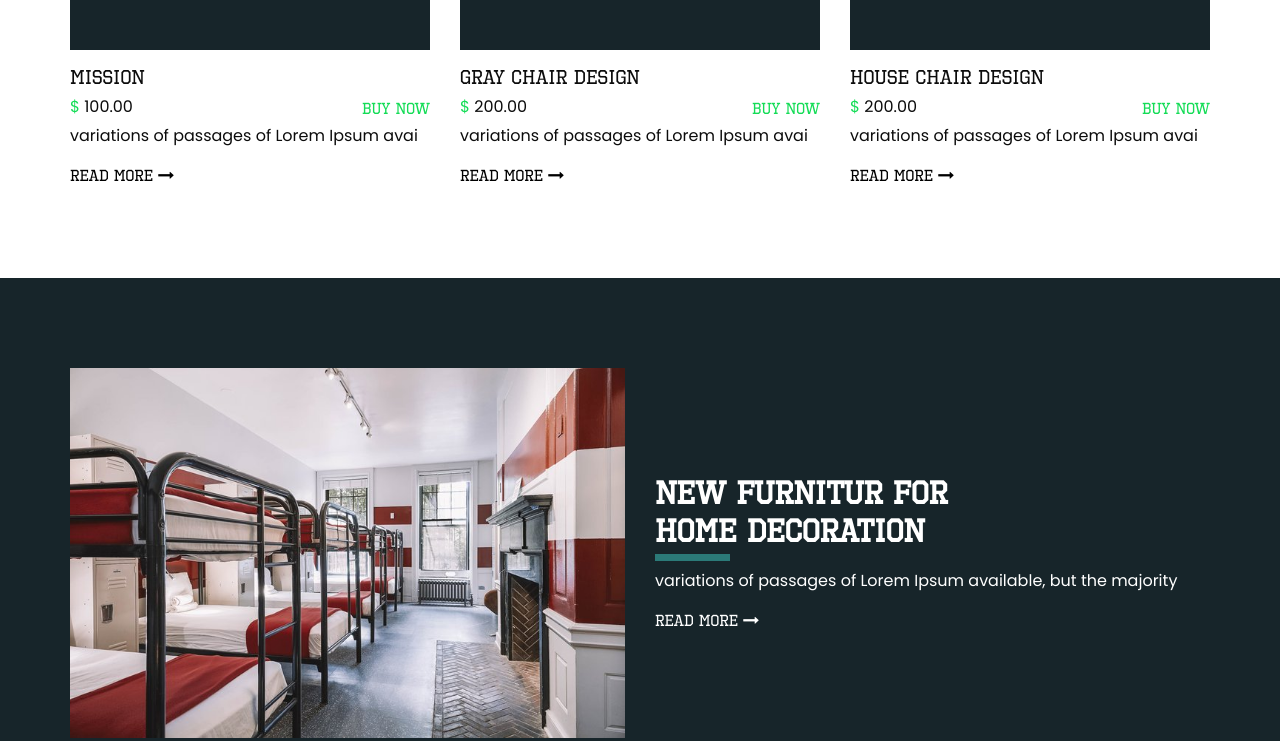
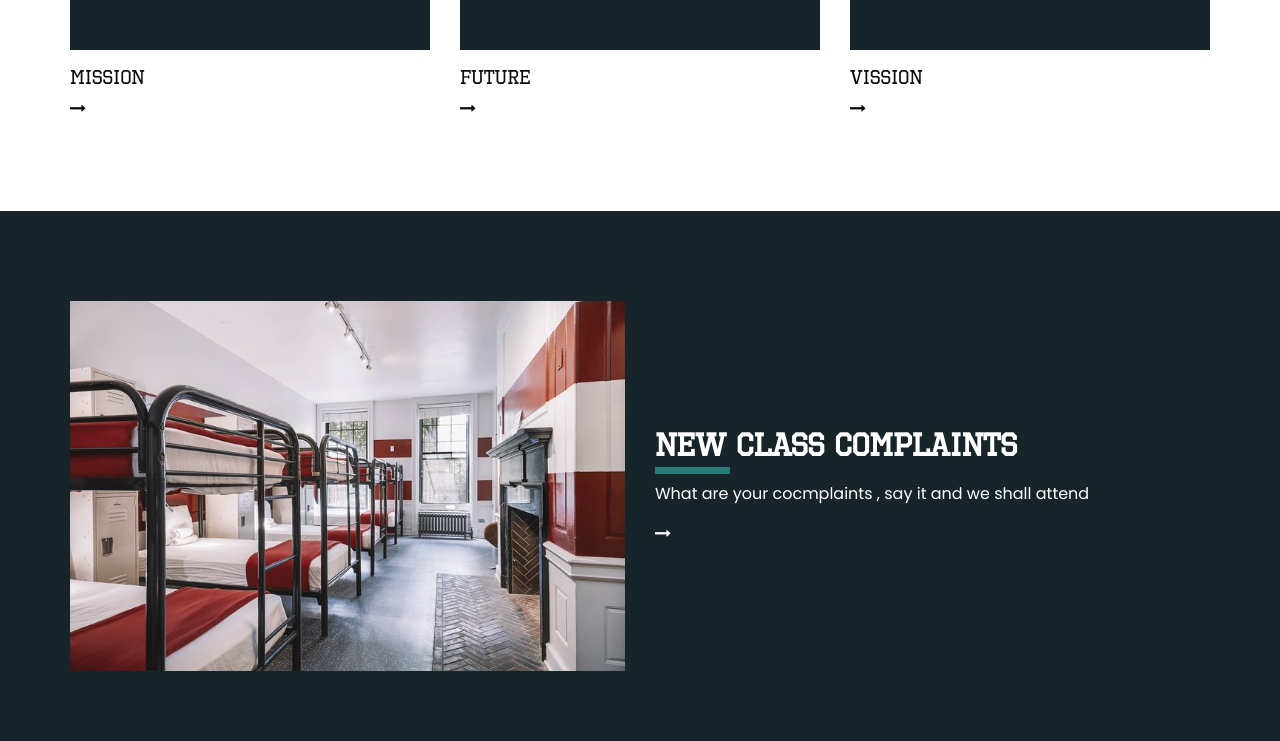
Before and after one commit to khalix4/Eternity, a plain HTML site: page index.html in a window 1280 px wide. Shown: the part 1969-2710 px from the top of the page. Drawn offline with nearby package versions, Linux system fonts and the light colour scheme; some packages are replaced by stand-ins of ours; a web font is replaced by a local one.

Commit message:
added things

```diff
--- a/index.html
+++ b/index.html
@@ -233,21 +233,6 @@
               <h5>
                MISSion
               </h5>
-              <div class="price_box">
-                <h6 class="price_heading">
-                  <span>$</span> 100.00
-                </h6>
-                <a href="">
-                  Buy Now
-                </a>
-              </div>
-              <p>
-                variations of passages of Lorem Ipsum avai
-              </p>
-              <a href="">
-                <span>
-                  Read More
-                </span>
                 <i class="fa fa-long-arrow-right" aria-hidden="true"></i>
               </a>
             </div>
@@ -260,23 +245,8 @@
             </div>
             <div class="detail-box">
               <h5>
-                Gray Chair Design
+                FUTURE
               </h5>
-              <div class="price_box">
-                <h6 class="price_heading">
-                  <span>$</span> 200.00
-                </h6>
-                <a href="">
-                  Buy Now
-                </a>
-              </div>
-              <p>
-                variations of passages of Lorem Ipsum avai
-              </p>
-              <a href="">
-                <span>
-                  Read More
-                </span>
                 <i class="fa fa-long-arrow-right" aria-hidden="true"></i>
               </a>
             </div>
@@ -289,23 +259,9 @@
             </div>
             <div class="detail-box">
               <h5>
-                House Chair Design
+                VISSION
               </h5>
-              <div class="price_box">
-                <h6 class="price_heading">
-                  <span>$</span> 200.00
-                </h6>
-                <a href="">
-                  Buy Now
-                </a>
-              </div>
-              <p>
-                variations of passages of Lorem Ipsum avai
-              </p>
-              <a href="">
-                <span>
-                  Read More
-                </span>
+
                 <i class="fa fa-long-arrow-right" aria-hidden="true"></i>
               </a>
             </div>
@@ -332,17 +288,13 @@
           <div class="detail-box">
             <div class="heading_container">
               <h2>
-                New Furnitur for <br>
-                Home Decoration
+                New Class
+                Complaints <br>
               </h2>
             </div>
             <p>
-              variations of passages of Lorem Ipsum available, but the majority
+              What are your cocmplaints , say it and we shall attend
             </p>
-            <a href="">
-              <span>
-                Read More
-              </span>
               <i class="fa fa-long-arrow-right" aria-hidden="true"></i>
             </a>
           </div>
@@ -370,7 +322,7 @@
             </div>
             <div class="detail-box">
               <h5>
-                Look even slightly believable. If you are
+
               </h5>
               <p>
                 alteration in some form, by injected humour, or randomised words which don't look even slightly believable. If you are going to use a passage of Lorem Ipsum, you need to be sure there isn't anything embarrassing hidden in the middle of text. All the Lorem Ipsum
@@ -570,7 +522,7 @@
                   Customer Service
                 </h5>
                 <p>
-                  Randomised words which don't look even slightly believable. If you are going to use a passage of Lorem Ipsum, you need to be sure
+                  We are available 24/7 .. we will come to your aid
                 </p>
               </div>
             </div>
```
